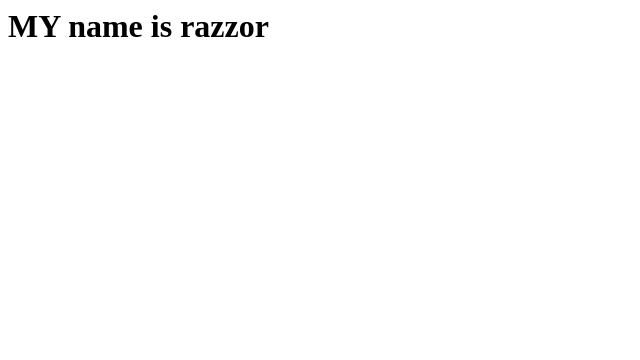
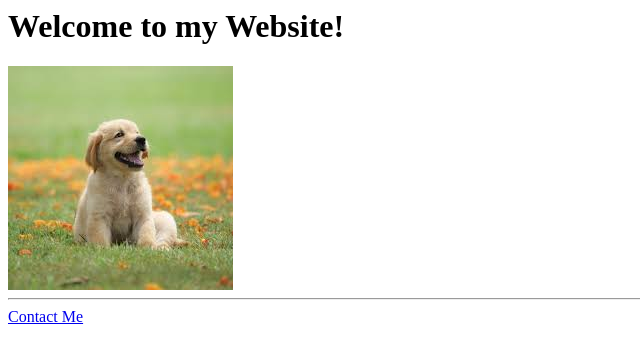
Before and after one commit to Swayamtitan/website, a plain HTML site: page index.html in a window 1280 px wide. Shown: the whole page, without its empty margins (0-640 px from the left). Drawn offline with Linux system fonts and the light colour scheme.

Commit message:
Revert "Hi i am changing this is razzor"

```diff
--- a/index.html
+++ b/index.html
@@ -1 +1,6 @@
-<h1>MY name is razzor</h1>
+<h1>Welcome to my Website!</h1>
+
+<a href="./Dog.html"><img src="images/dog.jpeg"
+     alt="dog image"/></a>
+     <hr/>
+     <a href="contact.html">Contact Me</a>
```
Also changed, not shown: 1 other file.
